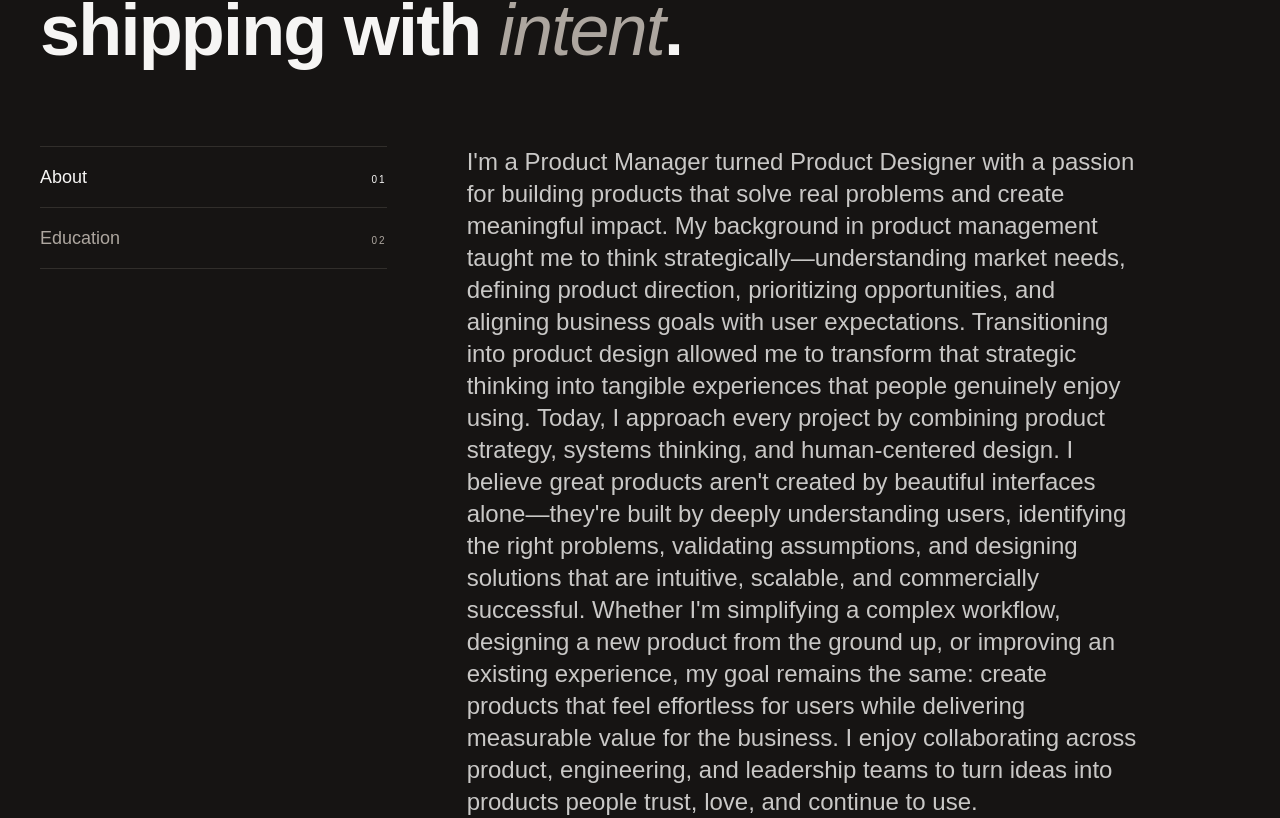
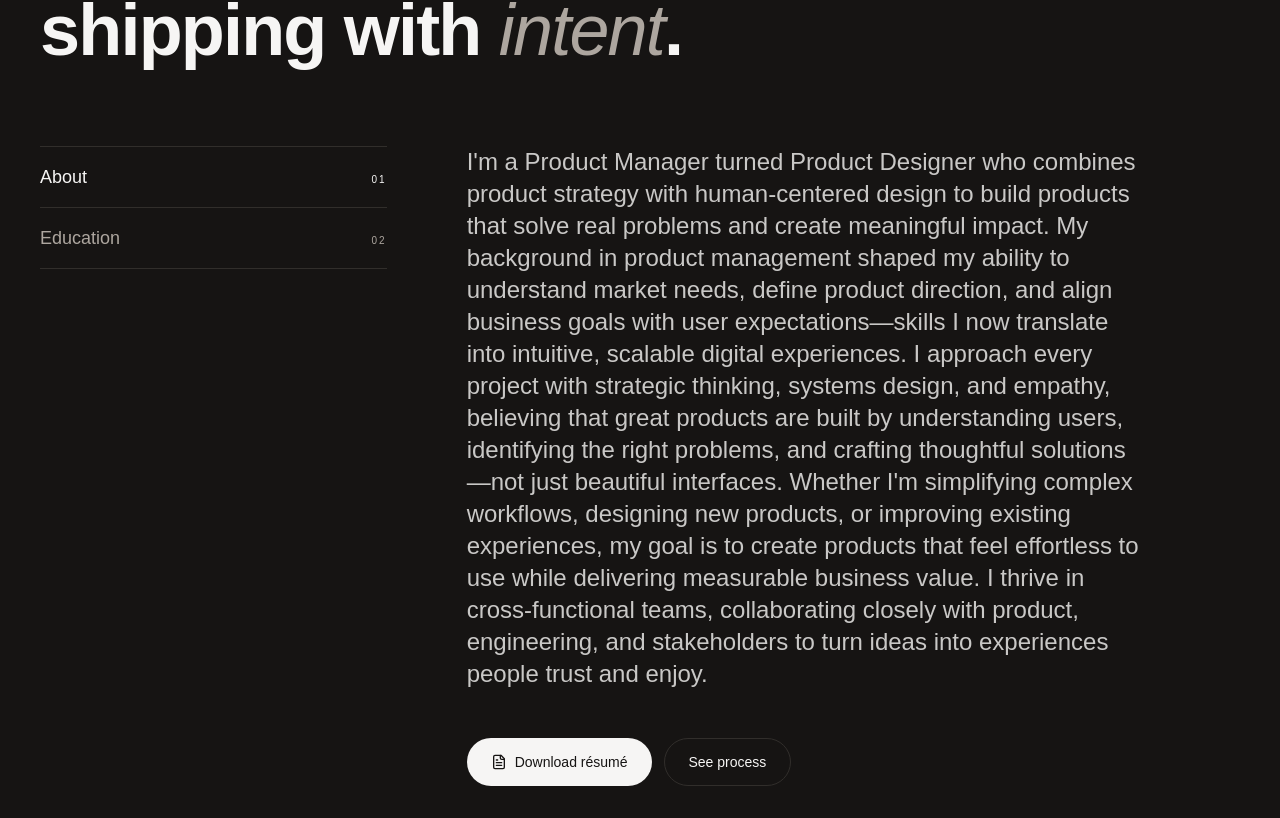
Before and after one commit to BOW-thepm/bolatito-oyeyemi-winjobi, a React (Vite) app: page / in a window 1280 px wide. Shown: the part 1102-1920 px from the top of the page. Built offline with nearby package versions, Linux system fonts and the light colour scheme; a web font is replaced by a local one.

Commit message:
Changes
Co-authored-by: BOW-thepm <174844559+BOW-thepm@users.noreply.github.com>

```diff
--- a/src/components/AboutSection.tsx
+++ b/src/components/AboutSection.tsx
@@ -11,7 +11,7 @@ const AboutSection = () => {
     {
       title: 'About',
       content:
-        "I'm a Product Manager turned Product Designer with a passion for building products that solve real problems and create meaningful impact. My background in product management taught me to think strategically—understanding market needs, defining product direction, prioritizing opportunities, and aligning business goals with user expectations. Transitioning into product design allowed me to transform that strategic thinking into tangible experiences that people genuinely enjoy using.\n\nToday, I approach every project by combining product strategy, systems thinking, and human-centered design. I believe great products aren't created by beautiful interfaces alone—they're built by deeply understanding users, identifying the right problems, validating assumptions, and designing solutions that are intuitive, scalable, and commercially successful.\n\nWhether I'm simplifying a complex workflow, designing a new product from the ground up, or improving an existing experience, my goal remains the same: create products that feel effortless for users while delivering measurable value for the business. I enjoy collaborating across product, engineering, and leadership teams to turn ideas into products people trust, love, and continue to use.",
+        "I'm a Product Manager turned Product Designer who combines product strategy with human-centered design to build products that solve real problems and create meaningful impact. My background in product management shaped my ability to understand market needs, define product direction, and align business goals with user expectations—skills I now translate into intuitive, scalable digital experiences.\n\nI approach every project with strategic thinking, systems design, and empathy, believing that great products are built by understanding users, identifying the right problems, and crafting thoughtful solutions—not just beautiful interfaces.\n\nWhether I'm simplifying complex workflows, designing new products, or improving existing experiences, my goal is to create products that feel effortless to use while delivering measurable business value. I thrive in cross-functional teams, collaborating closely with product, engineering, and stakeholders to turn ideas into experiences people trust and enjoy.",
     },
     {
       title: 'Education',
```
